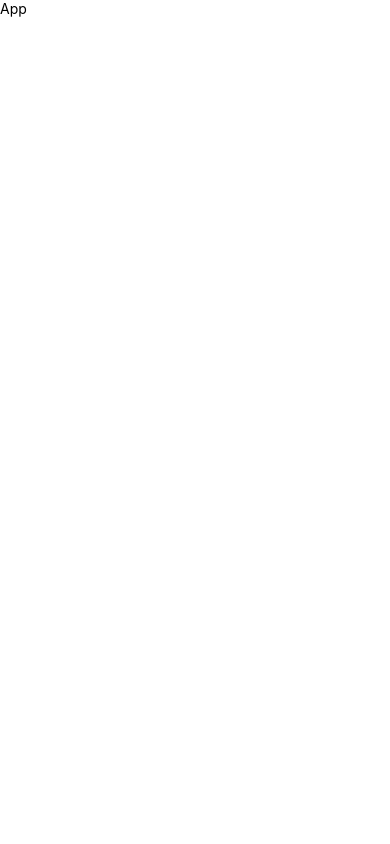
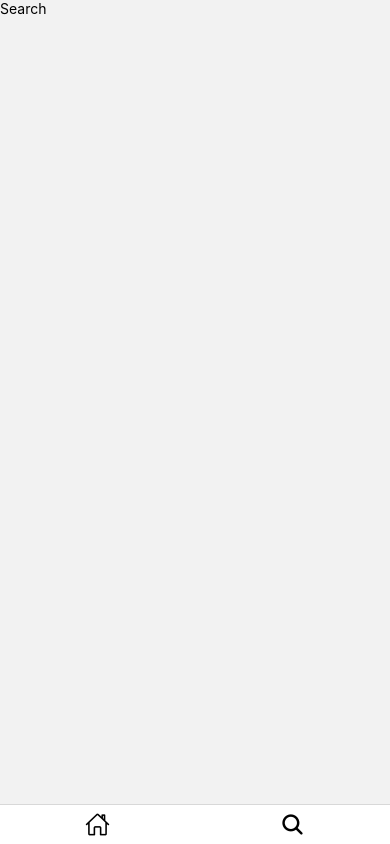
Before and after one commit to cowaymcnc4003/reactNativeStudy, a React Native app: screen /Search in a window 390 px wide. Built offline with nearby package versions, Linux system fonts and the light colour scheme.

Commit message:
navigation

```diff
--- a/App.js
+++ b/App.js
@@ -1,11 +1,18 @@
 import { View, Text } from 'react-native';
 import React from 'react';
+import { createNativeStackNavigator } from '@react-navigation/native-stack';
+import { NavigationContainer } from '@react-navigation/native';
+import BottomTabScreen from './src/screens/BottomTabScreen';
 
 const App = () => {
+  const Stack = createNativeStackNavigator();
   return (
-    <View>
-      <Text>App</Text>
-    </View>
+    <NavigationContainer>
+      <Stack.Navigator screenOptions={{ headerShown: false }}>
+        <Stack.Screen name="BottomTabScreen"
+          component={BottomTabScreen} />
+      </Stack.Navigator>
+    </NavigationContainer>
   );
 };
 
--- a/app.json
+++ b/app.json
@@ -1,4 +1,4 @@
 {
   "name": "testReactApp",
-  "displayName": "testReactApp"
+  "displayName": "MhleeApp"
 }
--- /dev/null
+++ b/src/screens/Activity.js
@@ -0,0 +1,12 @@
+import { View, Text } from 'react-native';
+import React from 'react';
+
+const Activity = () => {
+  return (
+    <View>
+      <Text>Activity</Text>
+    </View>
+  );
+};
+
+export default Activity;
--- /dev/null
+++ b/src/screens/BottomTabScreen.js
@@ -0,0 +1,39 @@
+import React from 'react';
+import { createBottomTabNavigator } from '@react-navigation/bottom-tabs';
+import Ionic from 'react-native-vector-icons/Ionicons';
+import Search from './Search.js';
+import Activity from './Activity.js';
+import Profile from './Profile.js';
+import Home from './Home.js';
+
+const Tab = createBottomTabNavigator();
+
+const BottomTabScreen = () => {
+  return (
+    <Tab.Navigator
+      screenOptions={({ route }) => ({
+        tabBarHideOnKeyboard: true,
+        tabBarShowLabel: false,
+        headerShown: false,
+        tabBarStyle: {
+          height: 40,
+        },
+        tabBarIcon: ({ focused, color, size }) => {
+          let iconName;
+          color = 'black';
+          if (route.name === 'Home') {
+            iconName = focused ? 'home' : 'home-outline';
+          } else if (route.name === 'Search') {
+            iconName = focused ? 'search' : 'search-outline';
+          }
+          return <Ionic name={iconName} size={size} color={color} />;
+        },
+      })}
+    >
+      <Tab.Screen name="Home" component={Home} />
+      <Tab.Screen name="Search" component={Search} />
+    </Tab.Navigator>
+  );
+};
+
+export default BottomTabScreen;
--- /dev/null
+++ b/src/screens/Home.js
@@ -0,0 +1,12 @@
+import { View, Text } from 'react-native';
+import React from 'react';
+
+const Home = () => {
+  return (
+    <View>
+      <Text>Home</Text>
+    </View>
+  );
+};
+
+export default Home;
--- /dev/null
+++ b/src/screens/Profile.js
@@ -0,0 +1,12 @@
+import { View, Text } from 'react-native';
+import React from 'react';
+
+const Profile = () => {
+  return (
+    <View>
+      <Text>Profile</Text>
+    </View>
+  );
+};
+
+export default Profile;
--- /dev/null
+++ b/src/screens/Search.js
@@ -0,0 +1,12 @@
+import { View, Text } from 'react-native';
+import React from 'react';
+
+const Search = () => {
+  return (
+    <View>
+      <Text>Search</Text>
+    </View>
+  );
+};
+
+export default Search;
```
Also changed, not shown: package.json (+9 -1 lines), 2 other files (tests, documents, lock files or other folders).
